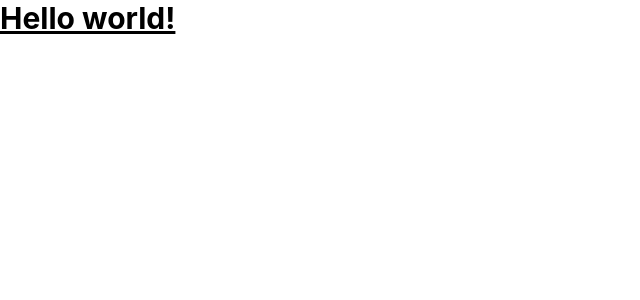
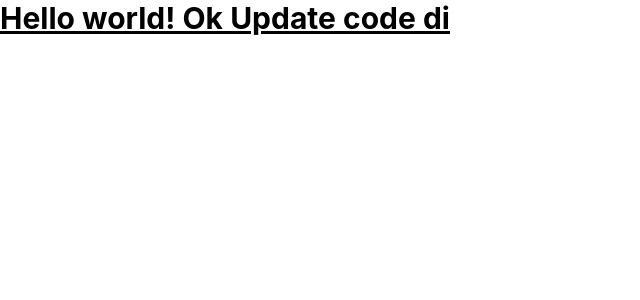
Before and after one commit to BuiTienDat04/Project_Summary_And_Translation, a React (Create React App) app in the folder Fondend-user/translate-website-client/: page / in a window 1280 px wide. Shown: the top 300 px of the page, without its empty margins (0-640 px from the left). Built offline with nearby package versions, Linux system fonts and the light colour scheme.

Commit message:
update code

```diff
--- a/Fondend-user/translate-website-client/src/App.js
+++ b/Fondend-user/translate-website-client/src/App.js
@@ -2,6 +2,7 @@ export default function App() {
   return (
     <h1 className="text-3xl font-bold underline">
       Hello world!
+      Ok Update code di
     </h1>
   )
 }
```
